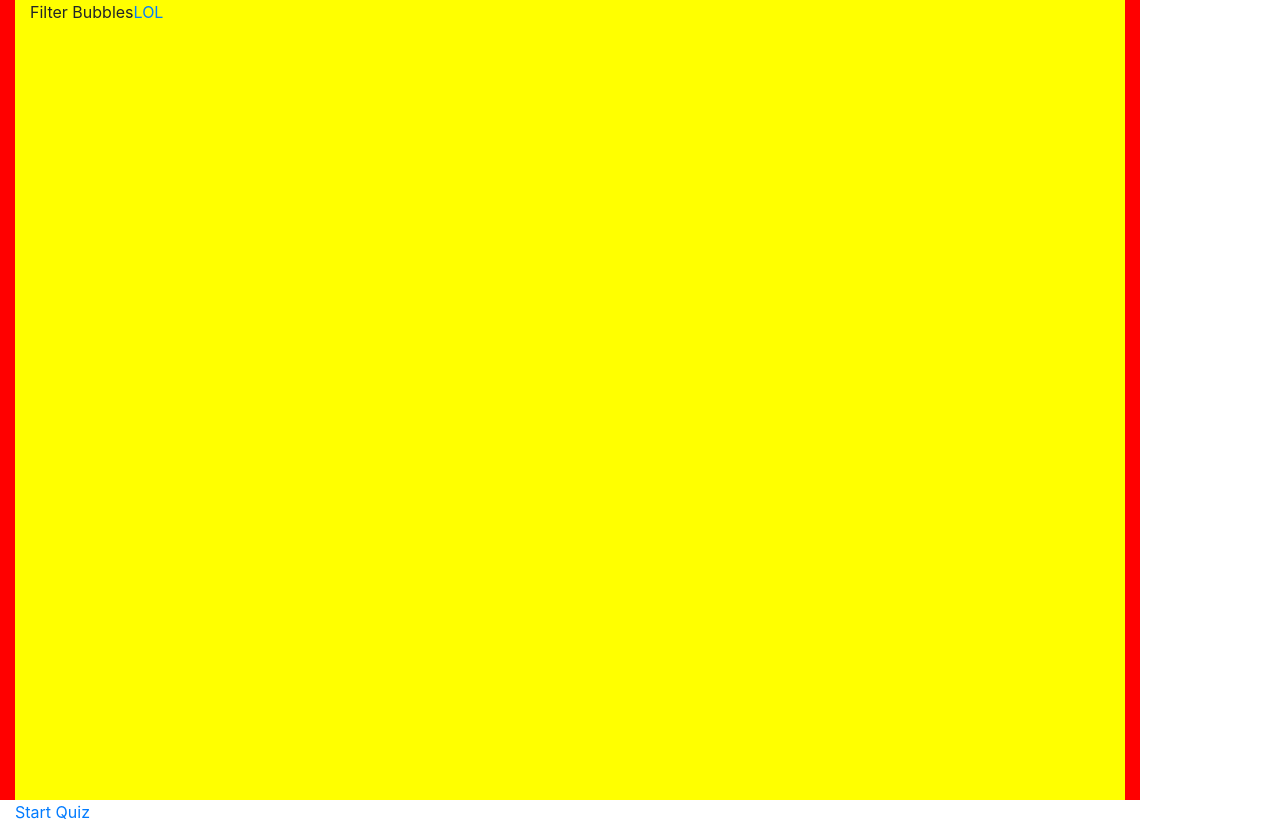
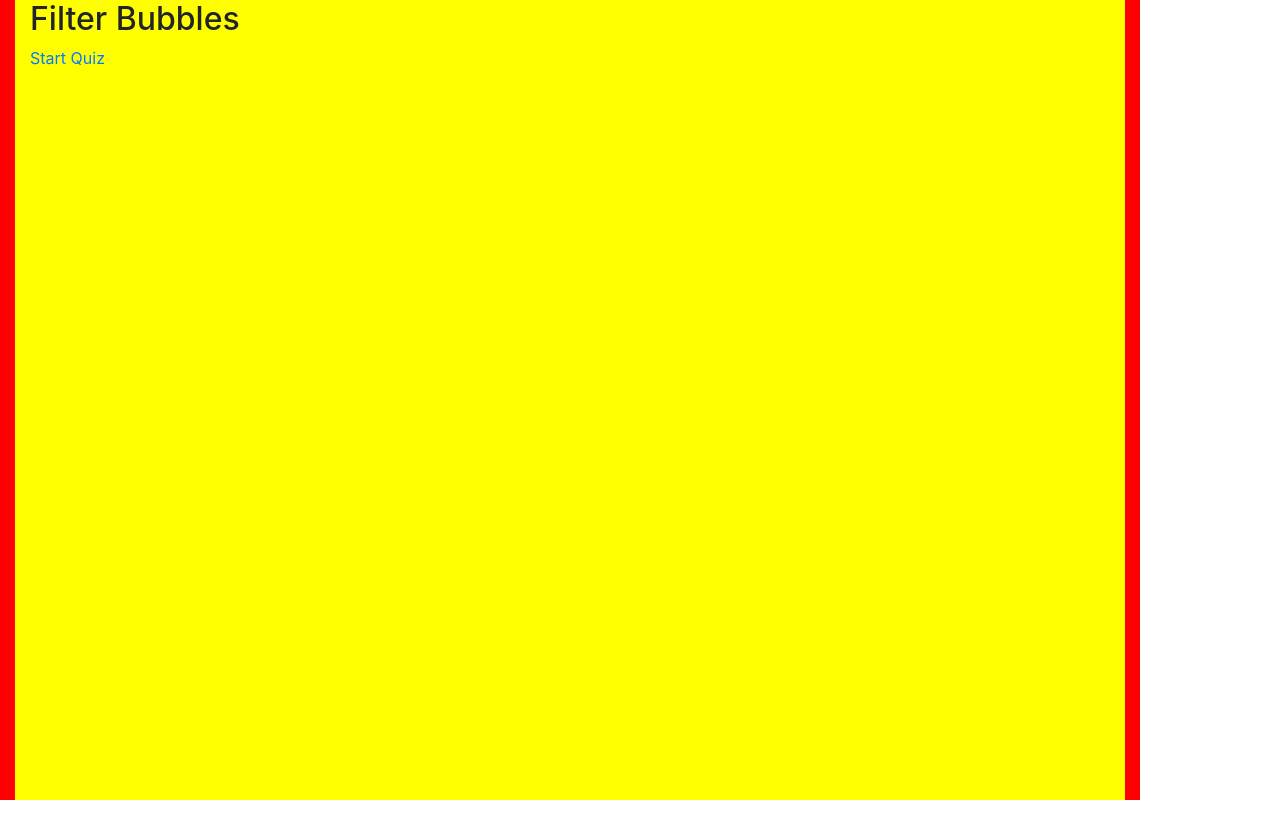
Before and after one commit to Chris-Perkins/ENC4416-Filter-Bubbles-Creating-Community, a React app: page / in a window 1280 px wide. After the commit the page ends 800 px from the top, so only its background shows below. Built offline with nearby package versions, Linux system fonts and the light colour scheme.

Commit message:
color schemes

```diff
--- a/src/components/Quiz.tsx
+++ b/src/components/Quiz.tsx
@@ -14,8 +14,8 @@ export class Quiz extends React.Component {
     render() {
         return (
             <Container style={pageStyle}>
-                <p2>Filter Bubbles</p2>
-                <a href="www.google.com" target="_blank">LOL</a>
+                <h2>Filter Bubbles</h2>
+                <a href="www.google.com" target="_blank">Start Quiz</a>
             </Container>
         );
     }
--- a/src/components/home.tsx
+++ b/src/components/home.tsx
@@ -28,7 +28,6 @@ export class Home extends React.Component {
         return (
             <Container style={pageStyle}>
                 <Quiz />
-                <a href="www.google.com" target="_blank">Start Quiz</a>
             </Container>
         );
     }
```
Also changed, not shown: 1 other file (tests, documents, lock files or other folders).
